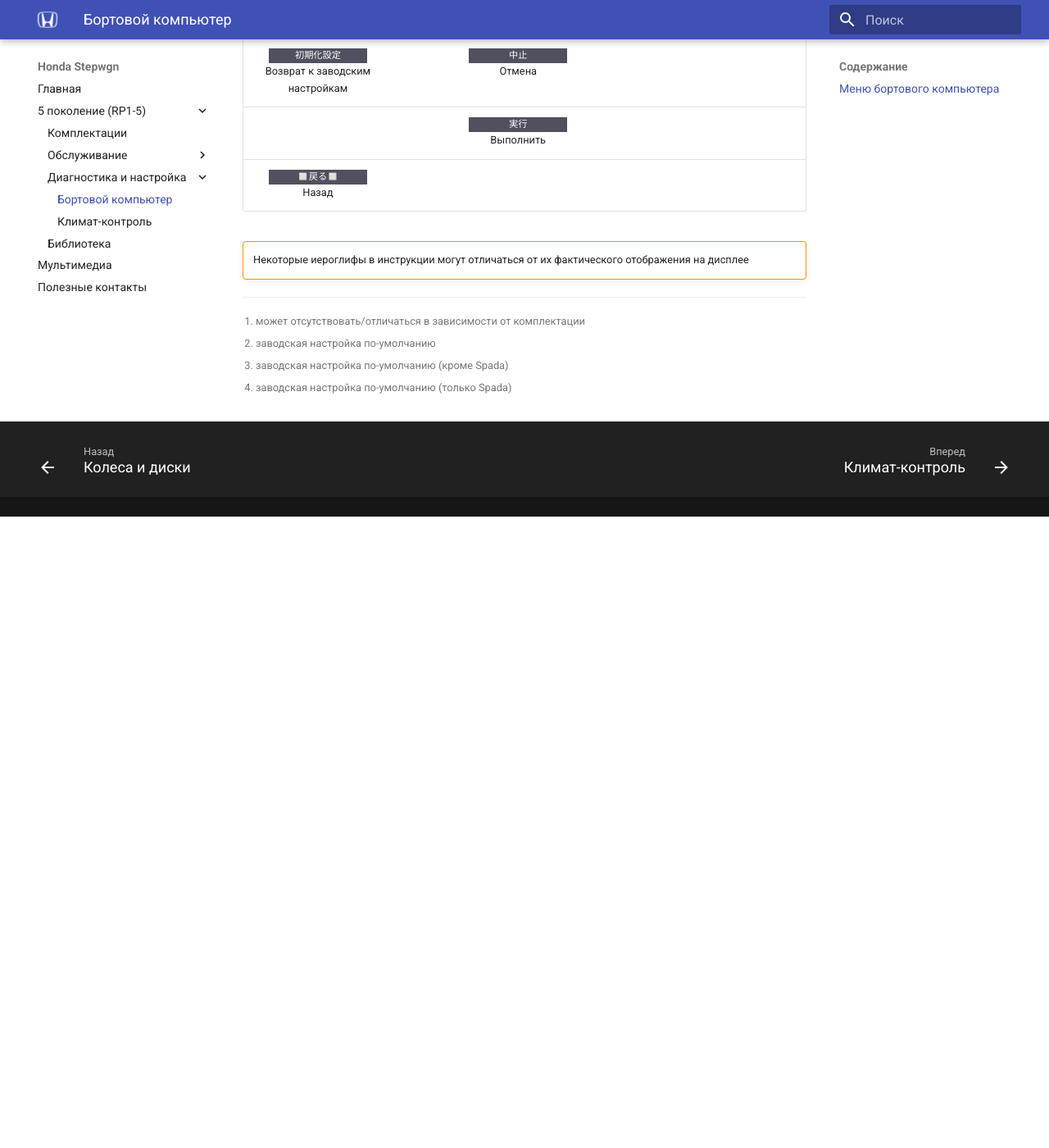
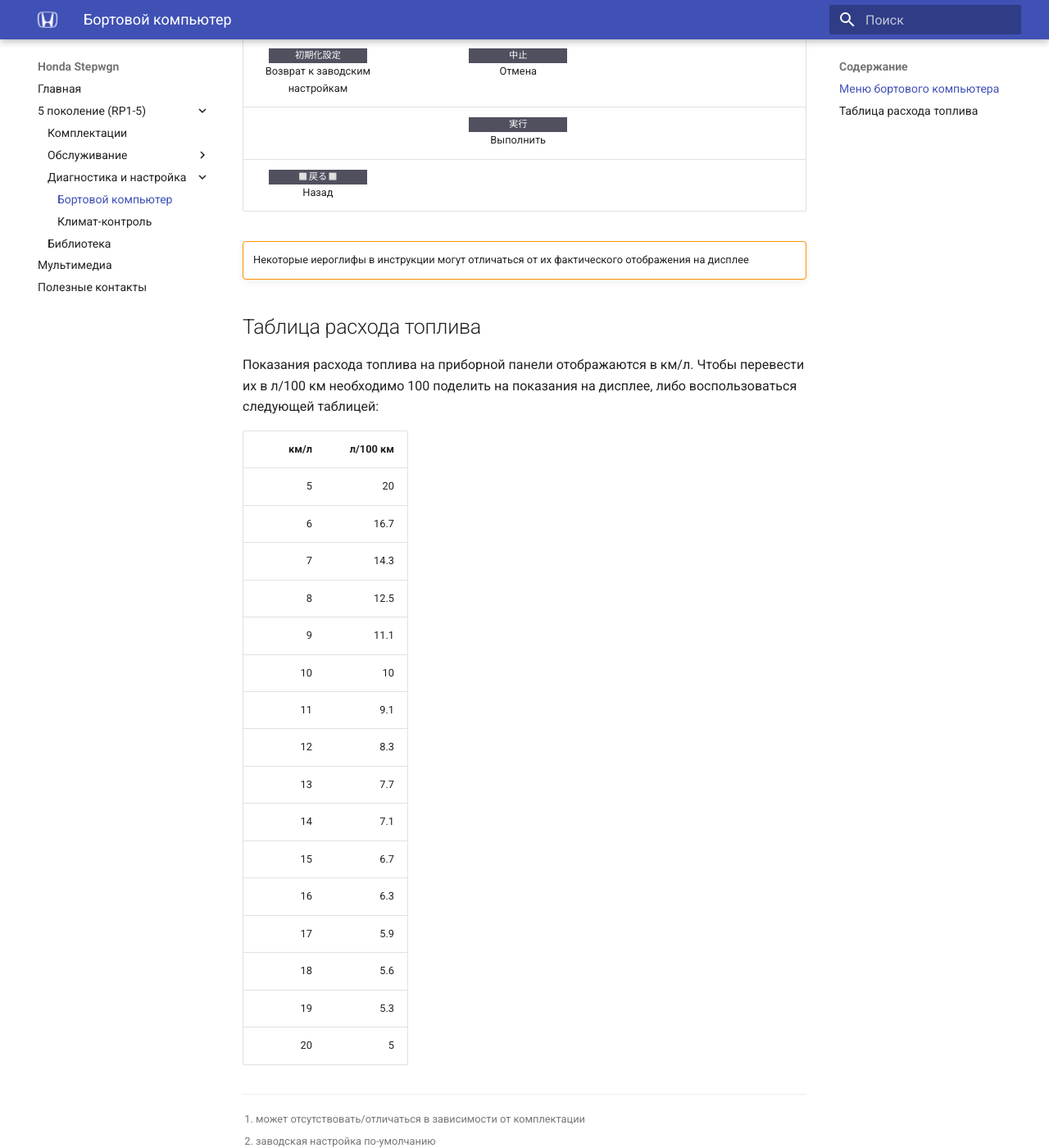
Before and after one commit to stepwgn/stepwgn.github.io, an MkDocs documentation site: the page built from docs/5g/setup/board-computer.md, in a window 1280 px wide and 1400 px high, scrolled down 8312 px. Shown: the whole window at 82% size. Built offline with MkDocs 1.6.1 and Material for MkDocs 9.7.7, drawn with Linux system fonts in a browser that asks for light colours; before the commit the page ends 8942 px from its top, so only the background shows below that.

Commit message:
Добавлена таблица расхода топлива
Signed-off-by: Zakhar Petrov <46595458+zakhar-petrov@users.noreply.github.com>

```diff
--- a/docs/5g/setup/board-computer.md
+++ b/docs/5g/setup/board-computer.md
@@ -132,6 +132,30 @@
 
        Некоторые иероглифы в инструкции могут отличаться от их фактического отображения на дисплее
 
+## Таблица расхода топлива
+
+Показания расхода топлива на приборной панели отображаются в км/л. Чтобы перевести их в л/100 км необходимо 100 поделить
+на показания на дисплее, либо воспользоваться следующей таблицей:
+
+| км/л | л/100 км |
+|-----:|---------:|
+|    5 |       20 |
+|    6 |     16.7 |
+|    7 |     14.3 |
+|    8 |     12.5 |
+|    9 |     11.1 |
+|   10 |       10 |
+|   11 |      9.1 |
+|   12 |      8.3 |
+|   13 |      7.7 |
+|   14 |      7.1 |
+|   15 |      6.7 |
+|   16 |      6.3 |
+|   17 |      5.9 |
+|   18 |      5.6 |
+|   19 |      5.3 |
+|   20 |        5 |
+
 [^1]: может отсутствовать/отличаться в зависимости от комплектации
 [^2]: заводская настройка по-умолчанию
 [^3]: заводская настройка по-умолчанию (кроме Spada)
```
